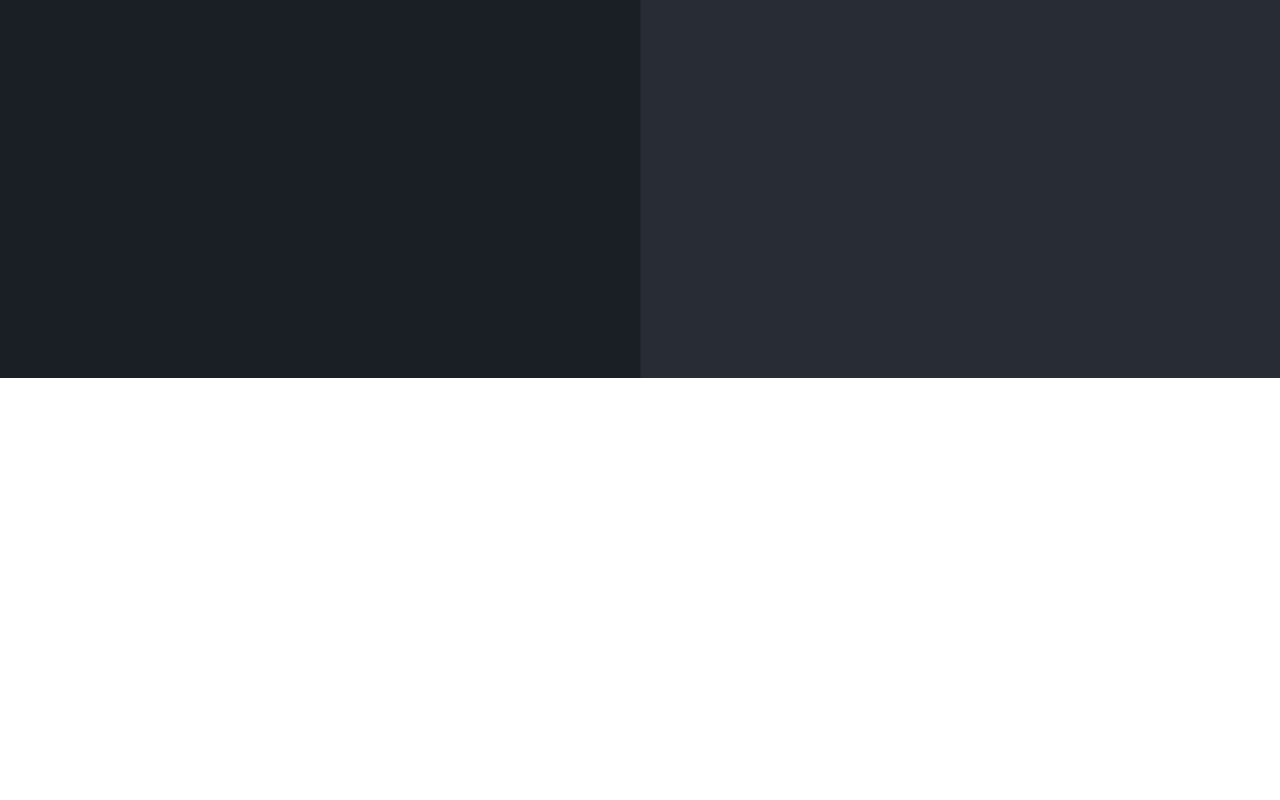
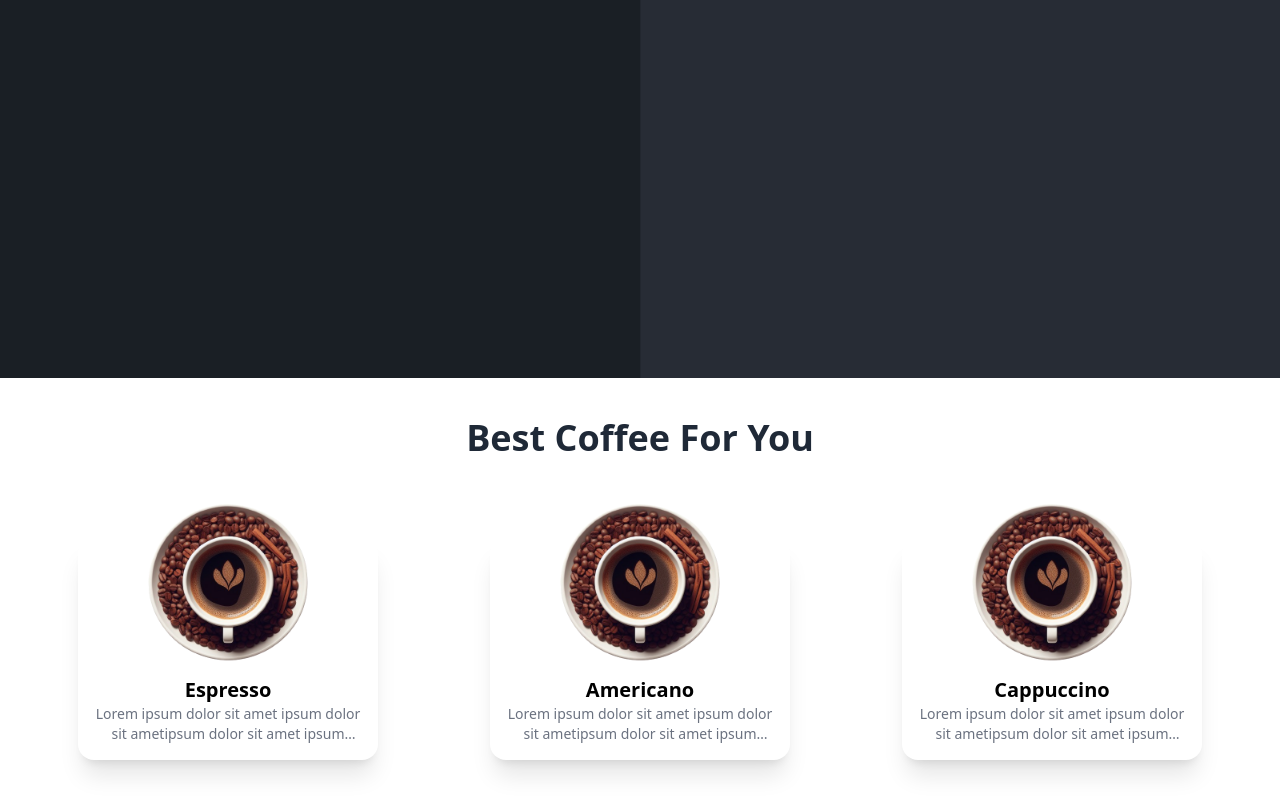
Before and after one commit to MeDhruvGaur/Caffeine, a React (Vite) app in the folder Client/: page / in a window 1280 px wide. Shown: the part 372-1172 px from the top of the page. Before the commit the page ends 800 px from the top, so only its background shows below. Built offline with nearby package versions, Linux system fonts and the light colour scheme.

Commit message:
Service section added

```diff
--- a/Client/src/App.jsx
+++ b/Client/src/App.jsx
@@ -1,10 +1,12 @@
 import React from 'react'
 import Hero from "./components/Hero/Hero";
+import Services from './components/Services/Services';
 
 const App = () => {
   return (
     <div className='overflow-x-hidden'>
       <Hero/>
+      <Services />
     </div>
   )
 }
--- /dev/null
+++ b/Client/src/components/Services/Services.jsx
@@ -0,0 +1,74 @@
+import React from "react";
+import Img2 from "../../assets/coffee2.png";
+const ServicesData = [
+  {
+    id: 1,
+    img: Img2,
+    name: "Espresso",
+    description:
+      "Lorem ipsum dolor sit amet ipsum dolor sit ametipsum dolor sit amet ipsum dolor sit amet.",
+    aosDelay: "100",
+  },
+  {
+    id: 2,
+    img: Img2,
+    name: "Americano",
+    description:
+      "Lorem ipsum dolor sit amet ipsum dolor sit ametipsum dolor sit amet ipsum dolor sit amet",
+    aosDelay: "300",
+  },
+  {
+    id: 3,
+    img: Img2,
+    name: "Cappuccino",
+    description:
+      "Lorem ipsum dolor sit amet ipsum dolor sit ametipsum dolor sit amet ipsum dolor sit amet",
+    aosDelay: "500",
+  },
+];
+const Services = () => {
+  return (
+    <>
+      <span id="services"></span>
+      <div className="py-10">
+        <div className="container">
+          {/* Heading section  */}
+          <div className="text-center mb-20">
+            <h1 className="text-4xl font-bold font-cursive text-gray-800">
+              Best Coffee For You
+            </h1>
+          </div>
+
+          {/* Services Card section  */}
+          <div className="grid grid-cols-1 sm:grid-cols-2 md:grid-cols-3 gap-14 md:gap-5 place-items-center">
+            {ServicesData.map((service) => (
+              <div
+                data-aos="fade-up"
+                data-aos-delay={service.aosDelay}
+                className="rounded-2xl bg-white hover:bg-primary hover:text-white relative shadow-xl duration-high group max-w-[300px]"
+              >
+                <div className="h-[122px]">
+                  <img
+                    src={service.img}
+                    alt=""
+                    className="max-w-[200px] block mx-auto transform -translate-y-14
+                  group-hover:scale-105 group-hover:rotate-6 duration-300"
+                  />
+                </div>
+                <div className="p-4 text-center">
+                  <div className="w-full "></div>
+                  <h1 className="text-xl font-bold">{service.name}</h1>
+                  <p className="text-gray-500 group-hover:text-white duration-high text-sm line-clamp-2">
+                    {service.description}
+                  </p>
+                </div>
+              </div>
+            ))}
+          </div>
+        </div>
+      </div>
+    </>
+  );
+};
+
+export default Services;
```
Also changed, not shown: Client/src/assets/coffee-white.png (added), Client/src/assets/coffee2.png (added).
